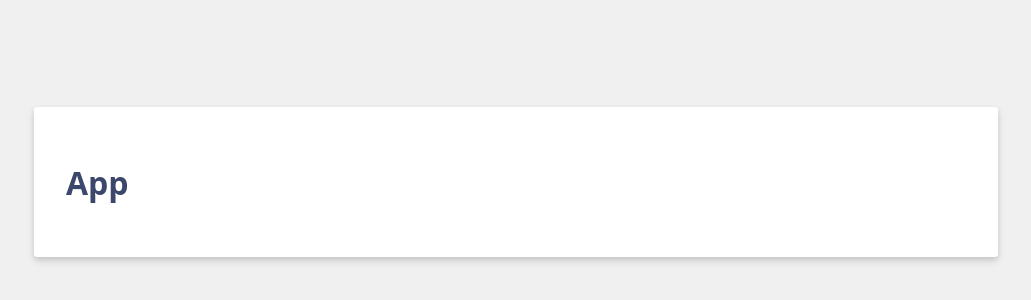
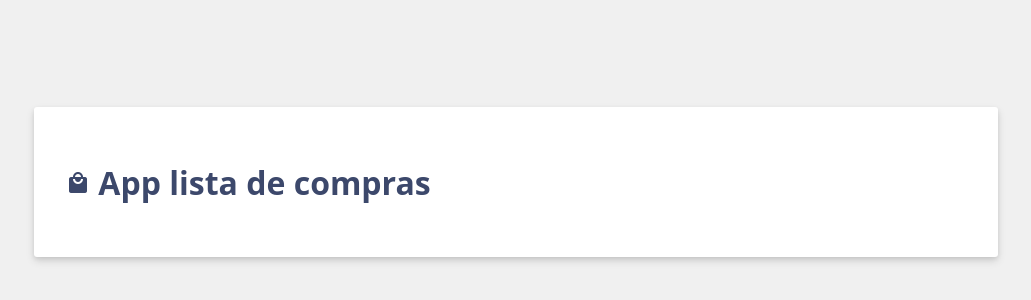
Before and after one commit to ErikMT24/Vue.js-ShoppingCart, a Vue app: page / in a window 1280 px wide. Shown: the part 218-518 px from the top of the page, without its empty margins (124-1155 px from the left). Built offline with nearby package versions, Linux system fonts and the light colour scheme.

Commit message:
⭐FEAT: App.vue Add a header in the UI

```diff
--- a/src/App.vue
+++ b/src/App.vue
@@ -1,9 +1,16 @@
 <script setup>
-
+// Importando funcion
+// para crear referencias reactivas
+import { ref } from 'vue'
+// Creando una referencia reactiva
+// de tipo string
+const header = ref('App lista de compras');
+//const shoppingIcon = ref('material-icons shopping-cart-icon');
+const bag = ref('<i class="material-icons shopping-cart-icon">local_mall</i>')
 </script>
 
 <template>
-  <h1>App</h1>
+   <h1> <span v-html="bag"></span> {{ header }} </h1>
 </template>
 
 <style scoped>
```
